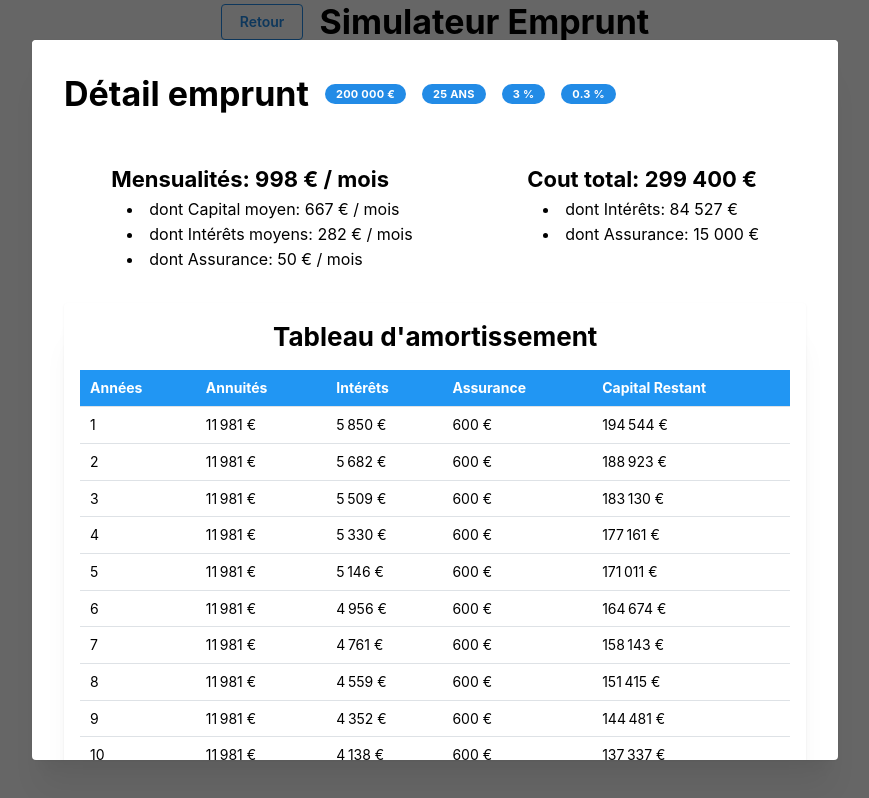
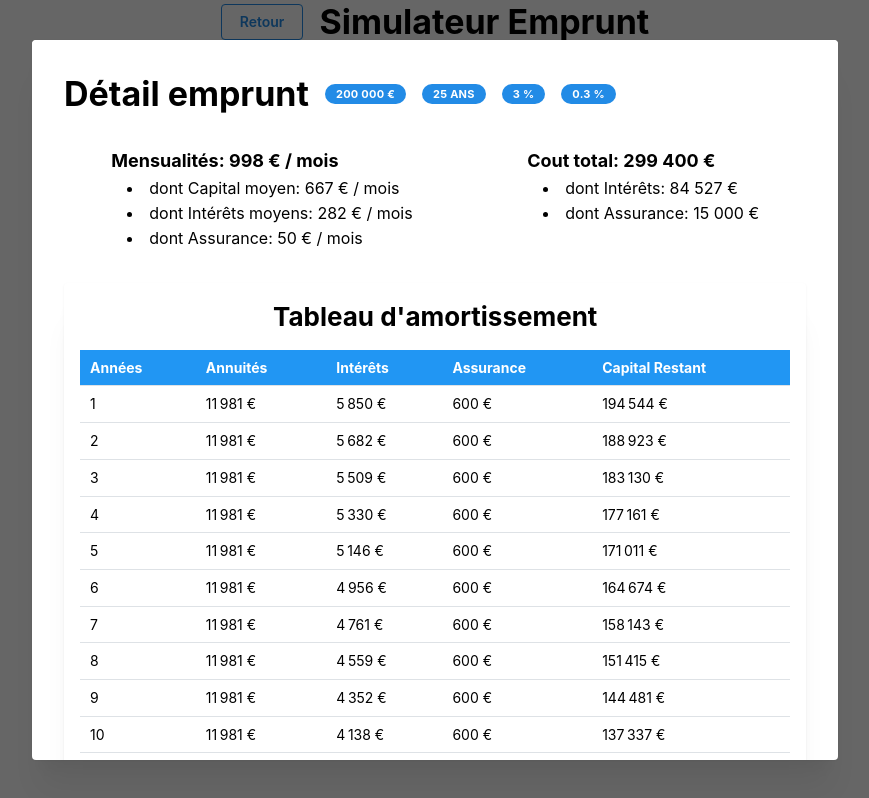
Before and after one commit to BenGex31/sonade, a Next.js app: page /simulateur-emprunt in a window 1280 px wide. Both pictures are taken after a click on the button "Calculer". Shown: the whole page, without its empty margins (205-1074 px from the left). Built offline with nearby package versions, Linux system fonts and the light colour scheme.

Commit message:
Update loanDetails.tsx

```diff
--- a/ui/loanDetails.tsx
+++ b/ui/loanDetails.tsx
@@ -22,12 +22,11 @@ export default function Loandetails({
   return (
     <Flex
       justify={"space-around"}
-      mt={"md"}
       direction={{ base: "column", sm: "row" }}
       gap={{ base: "sm", md: "lg" }}
     >
       <Stack gap={"2px"}>
-        <Title size={"h3"}>
+        <Title size={"h4"}>
           Mensualités:{" "}
           {
             <NumberFormatter
@@ -75,7 +74,7 @@ export default function Loandetails({
         </List>
       </Stack>
       <Stack gap={"2px"}>
-        <Title size={"h3"}>
+        <Title size={"h4"}>
           Cout total:{" "}
           {
             <NumberFormatter
```
